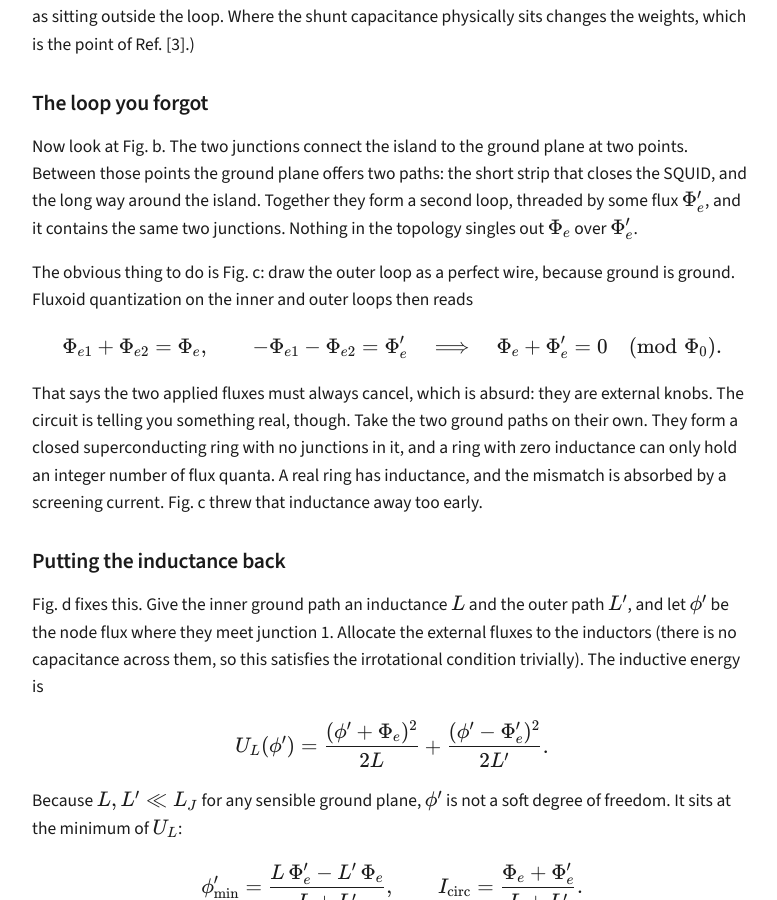
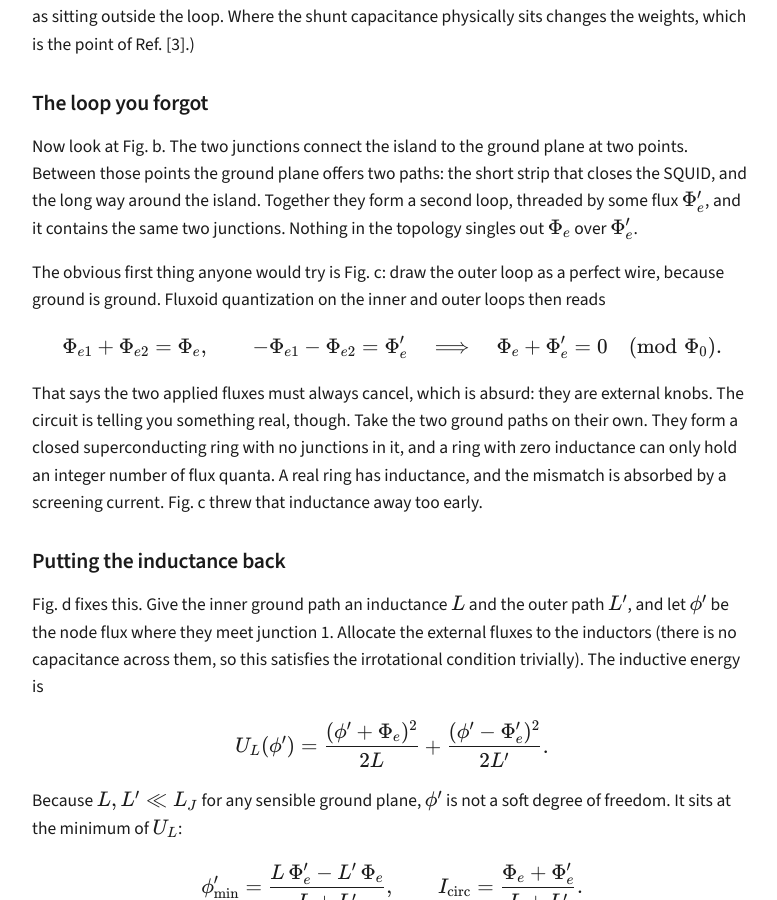
Before and after one commit to gihwan-scqubits/gihwan-scqubits.github.io, a Jekyll site: the page built from _posts/2026-09-07-squid-outer-ground-loop.md, in a window 1280 px wide and 900 px high, scrolled down 1806 px. Shown: the whole window, without its empty margins (248-1025 px from the left). Built offline with Jekyll 4.4.1, drawn with Linux system fonts in a browser that asks for light colours.

Commit message:
Wording
Co-Authored-By: Claude Fable 5.1 <noreply@anthropic.com>
Claude-Session: https://claude.ai/code/session_01D9GyQzp35NGwXa4HyFQyv5

```diff
--- a/_posts/2026-09-07-squid-outer-ground-loop.md
+++ b/_posts/2026-09-07-squid-outer-ground-loop.md
@@ -45,7 +45,7 @@ Each junction gets the fraction of flux weighted by the *other* junction's capac
 
 Now look at Fig. b. The two junctions connect the island to the ground plane at two points. Between those points the ground plane offers two paths: the short strip that closes the SQUID, and the long way around the island. Together they form a second loop, threaded by some flux $$\Phi_e'$$, and it contains the same two junctions. Nothing in the topology singles out $$\Phi_e$$ over $$\Phi_e'$$.
 
-The obvious thing to do is Fig. c: draw the outer loop as a perfect wire, because ground is ground. Fluxoid quantization on the inner and outer loops then reads
+The obvious first thing anyone would try is Fig. c: draw the outer loop as a perfect wire, because ground is ground. Fluxoid quantization on the inner and outer loops then reads
 
 $$
 \Phi_{e1} + \Phi_{e2} = \Phi_e, \qquad -\Phi_{e1} - \Phi_{e2} = \Phi_e' \quad\Longrightarrow\quad \Phi_e + \Phi_e' = 0 \pmod{\Phi_0}.
```
